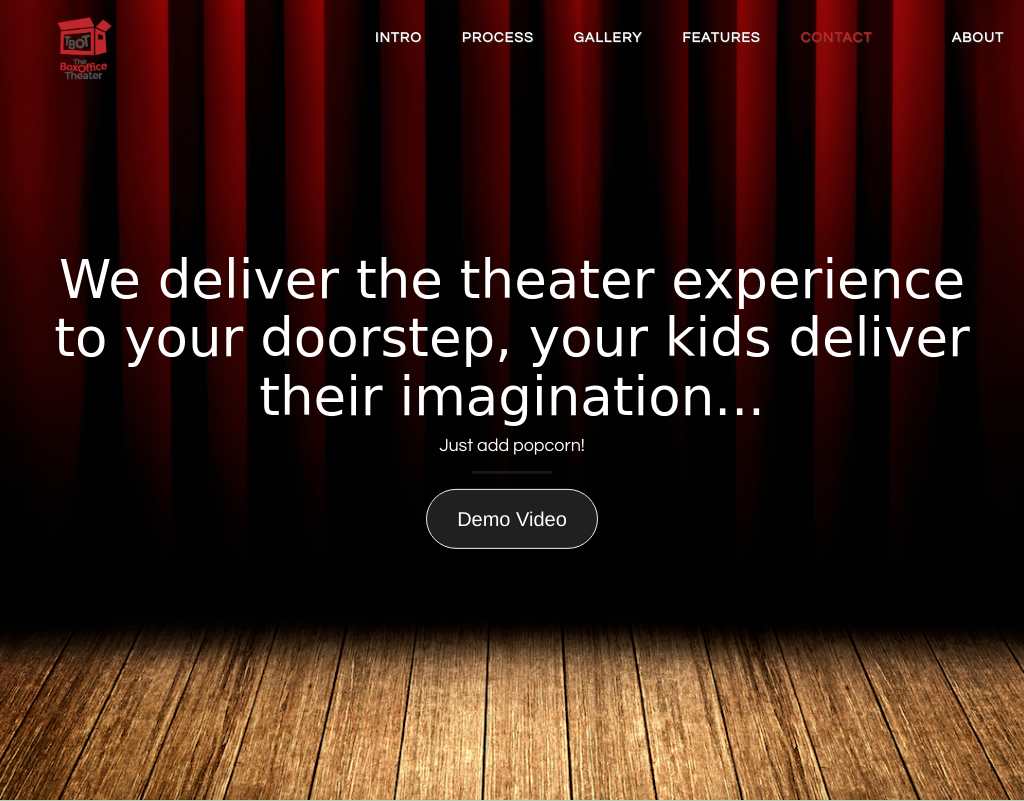
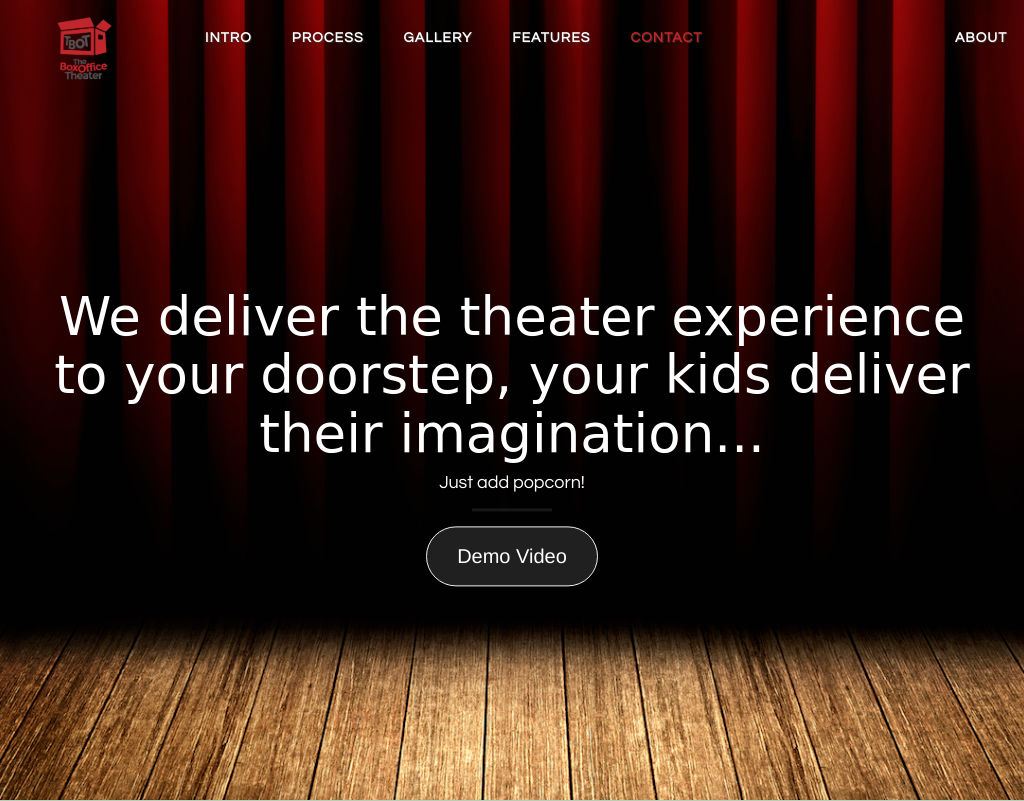
Before and after one commit to jeffboeh/Portfolio, a PHP site: page / in a window 1024 px wide. Shown: the top 801 px of the page. Run offline with PHP 8.4, Linux system fonts and the light colour scheme; some libraries are stand-ins or nearby versions; some web fonts are replaced.

Commit message:
added some styles for smaller screens and changed the nav links to be responsive

```diff
--- a/css/styles.css
+++ b/css/styles.css
@@ -436,6 +436,40 @@ textarea {
 }
 
 
+@media (min-width: 768px) and (max-width: 850px) {
+    #bs-navbar {
+        position: absolute;
+        left: 130px;
+    }
+
+    .navbar-right {
+        padding-left: 30px;
+    }
+
+    .inner {
+        padding-top: 75px;
+    }
+
+}
+
+@media (min-width: 851px) and (max-width: 1200px) {
+
+    .inner {
+        padding-top: 75px;
+    }
+
+    ul.nav.navbar-nav {
+        position: absolute;
+        left: 200px;
+    }
+
+    ul.nav.navbar-nav.navbar-right {
+    position: absolute;
+    left: 950px;
+}
+
+}
+
 
 @media(min-width:992px) {
     .feature {
```
